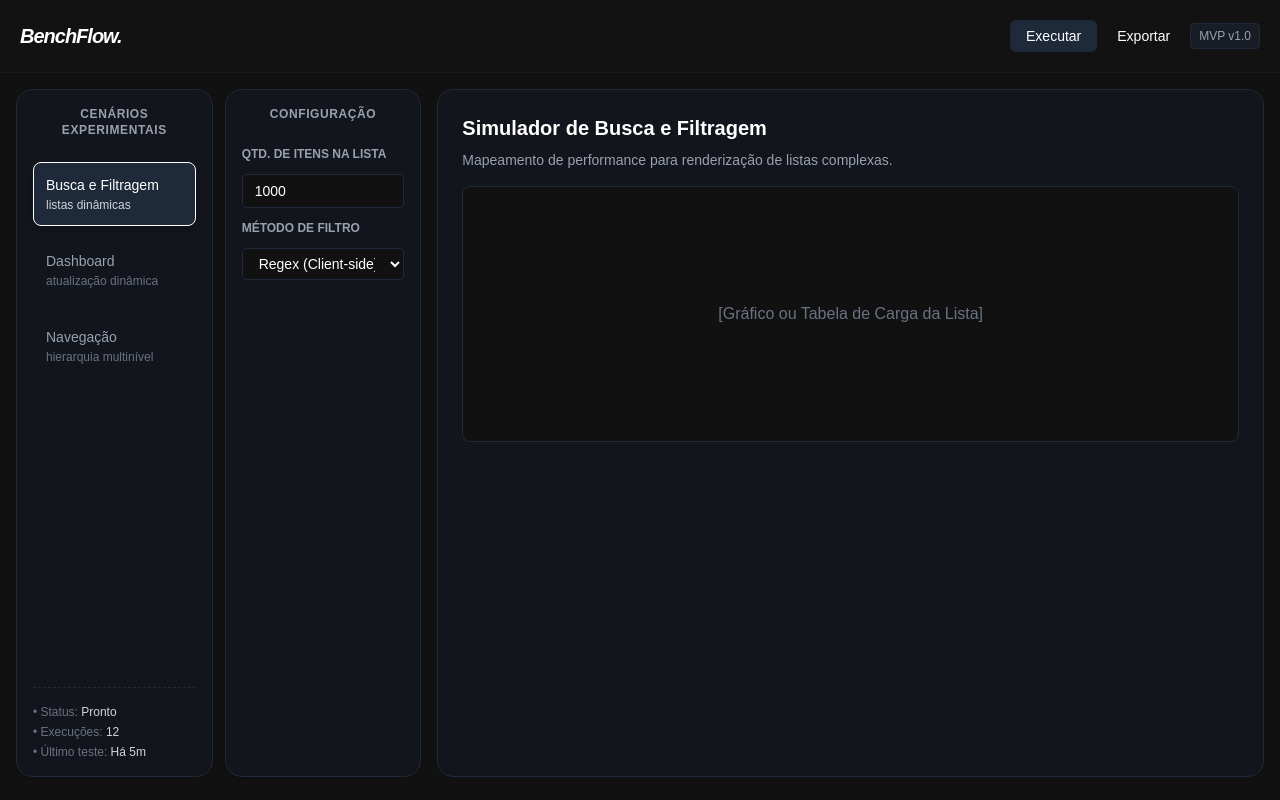
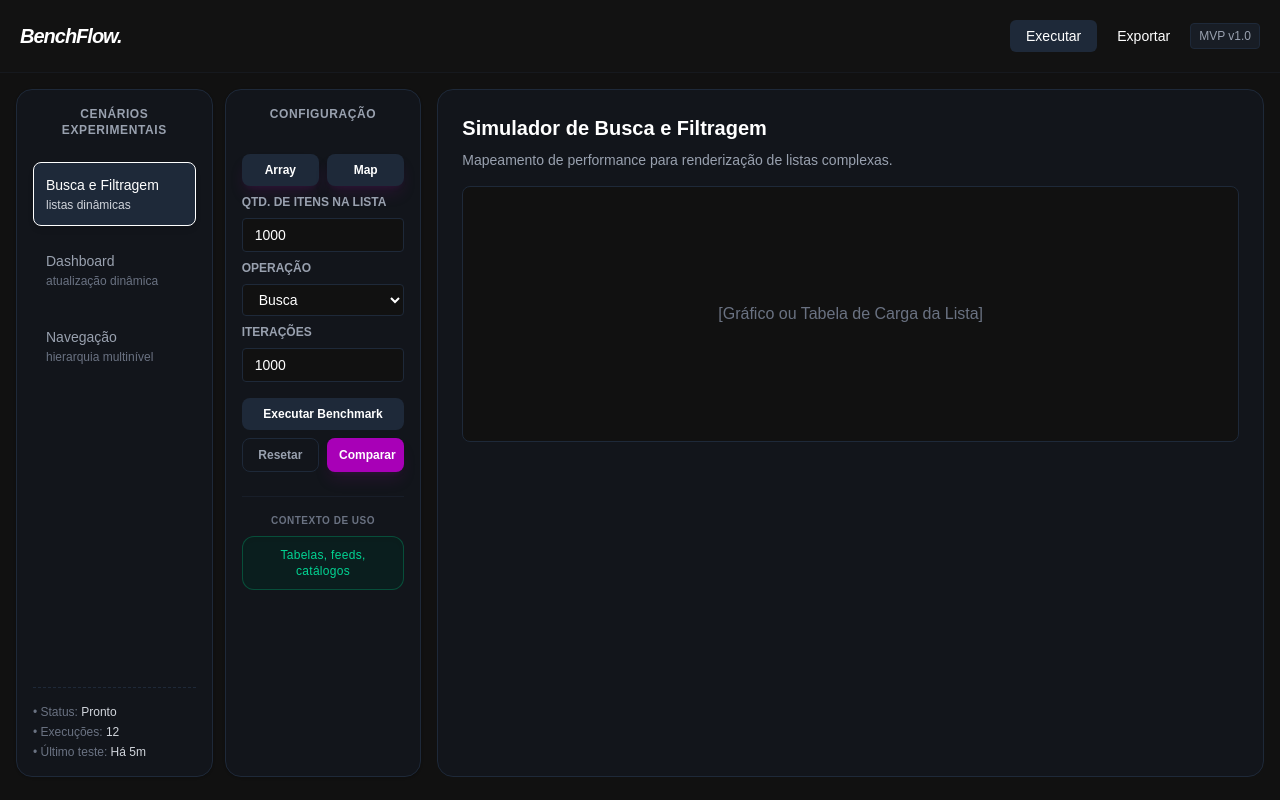
Before and after one commit to Gabb83/benchflow, a Next.js app: page / in a window 1280 px wide. Built offline with nearby package versions, Linux system fonts and the light colour scheme.

Commit message:
fix: ajuste na coluna de configuração

```diff
--- a/app/page.tsx
+++ b/app/page.tsx
@@ -1,6 +1,6 @@
-'use client'; // Necessário se estiver usando a App Router do Next.js
+"use client"; // Necessário se estiver usando a App Router do Next.js
 
-import { useState } from 'react';
+import { useState } from "react";
 
 // 1. Definição dos tipos para organizar as opções
 type CenarioId = 'busca' | 'dashboard' | 'navegacao';
@@ -77,14 +77,60 @@
             <h2 className="text-center font-bold uppercase tracking-wider text-xs text-gray-400">CONFIGURAÇÃO</h2>
             <div className="flex flex-col gap-4 mt-2">
               {cenarioAtivo === 'busca' && (
-                <div className="space-y-3 animation-fadeIn">
+                <div className="space-y-2 animation-fadeIn">
+                  <div className="pt-2 space-y-2">
+                    <div className="grid grid-cols-2 gap-2">
+                       <button className="bg-[#1e2939] hover:bg-[#253347] text-white text-xs font-semibold py-2 px-3 rounded-lg transition-colors shadow-lg shadow-fuchsia-900/20 cursor-pointer">
+                        Array
+                      </button>
+
+                      {/* TOQUE DE FUCHSIA: Botão de destaque secundário */}
+                      <button className="bg-[#1e2939] hover:bg-[#253347] text-white text-xs font-semibold py-2 px-3 rounded-lg transition-colors shadow-lg shadow-fuchsia-900/20 cursor-pointer">
+                        Map
+                      </button>
+                    </div>
+                  </div>
+
                   <label className="block text-xs font-semibold text-gray-400">QTD. DE ITENS NA LISTA</label>
                   <input type="number" defaultValue={1000} className="w-full bg-[#111] border border-[#1e2939] rounded px-3 py-1.5 text-sm" />
-                  <label className="block text-xs font-semibold text-gray-400">MÉTODO DE FILTRO</label>
+
+                  <label className="block text-xs font-semibold text-gray-400">OPERAÇÃO</label>
                   <select className="w-full bg-[#111] border border-[#1e2939] rounded px-3 py-1.5 text-sm">
-                    <option>Regex (Client-side)</option>
-                    <option>Array.prototype.filter</option>
+                    <option>Busca</option>
+                    <option>Filtragem</option>
+                    <option>Ordenação</option>
                   </select>
+
+                  <label className="block text-xs font-semibold text-gray-400">ITERAÇÕES</label>
+                  <input type="number" defaultValue={1000} className="w-full bg-[#111] border border-[#1e2939] rounded px-3 py-1.5 text-sm" />
+
+                  <div className="pt-2 space-y-2">
+                    <button className="w-full bg-[#1e2939] hover:bg-[#253347] text-white text-xs font-semibold py-2 px-4 rounded-lg transition-colors cursor-pointer">
+                      Executar Benchmark
+                    </button>
+
+                    <div className="grid grid-cols-2 gap-2">
+                      <button className="border border-[#1e2939] hover:bg-[#1e2939]/30 text-gray-400 hover:text-white text-xs font-semibold py-2 px-3 rounded-lg transition-all cursor-pointer">
+                        Resetar
+                      </button>
+
+                      {/* TOQUE DE FUCHSIA: Botão de destaque secundário */}
+                      <button className="bg-fuchsia-700 hover:bg-fuchsia-600 text-white text-xs font-semibold py-2 px-3 rounded-lg transition-colors shadow-lg shadow-fuchsia-900/20 cursor-pointer">
+                        Comparar
+                      </button>
+                    </div>
+                  </div>
+
+                  <div className="border-t border-[#1e2939]/50 pt-4 mt-6">
+                    <span className="block text-[10px] font-bold text-gray-500 uppercase tracking-wider mb-2 text-center">
+                      Contexto de Uso
+                    </span>
+                    <div className="bg-emerald-950/40 border border-emerald-500/30 rounded-xl p-2.5 text-center shadow-inner">
+                      <p className="text-xs text-emerald-400 font-medium tracking-wide">
+                        Tabelas, feeds, catálogos
+                      </p>
+                    </div>
+                  </div>
                 </div>
               )}
               {cenarioAtivo === 'dashboard' && (
```
